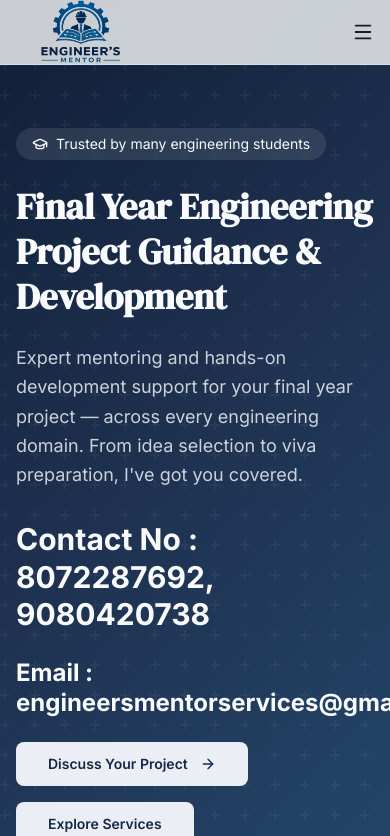
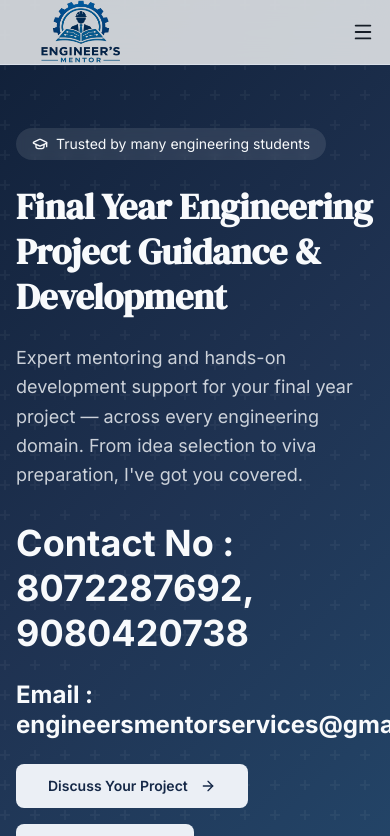
Before and after one commit to Abishek25112004/Engineer-s_Mentor, a React (Vite) app: page / in a window 390 px wide. Shown: the top 836 px of the page. Built offline with nearby package versions, Linux system fonts and the light colour scheme.

Commit message:
contact design

```diff
--- a/src/components/Hero.jsx
+++ b/src/components/Hero.jsx
@@ -29,7 +29,7 @@ const Hero = () => {
             viva preparation, I've got you covered.
           </p>
 
-          <p className="text-3xl md:text-5xl lg:text-xl font-bold leading-tight mb-6  ">Contact No : 8072287692, 9080420738</p>
+          <p className="text-4xl md:text-5xl lg:text-xl font-bold leading-tight mb-6  ">Contact No : 8072287692, 9080420738</p>
 
           <p className="text-2xl md:text-5xl lg:text-xl font-bold leading-tight mb-6  ">Email : engineersmentorservices@gmail.com</p>
 
```
